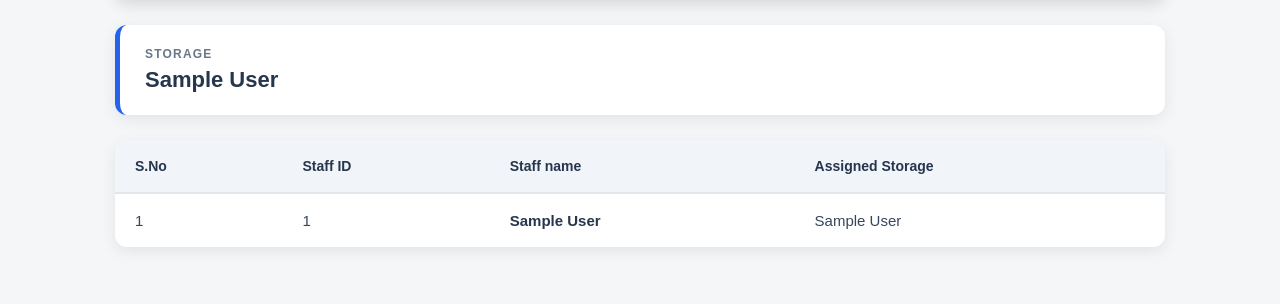
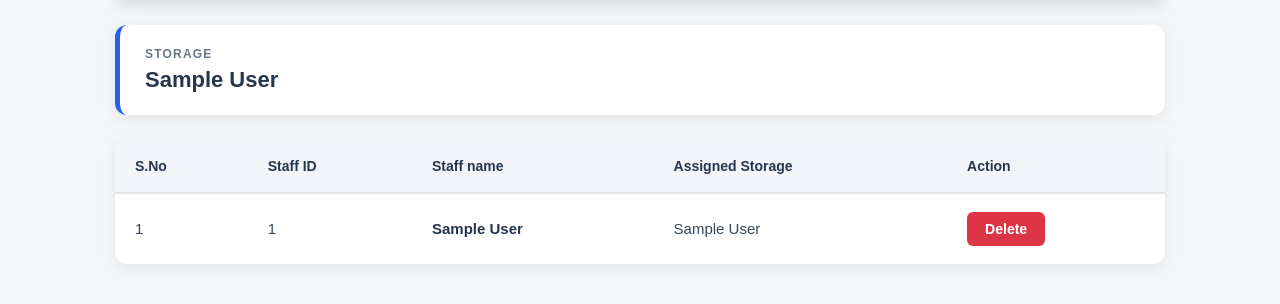
Before and after one commit to ranjith200530/crop-storage-finder, a Django app: page /show-storage-staff/1/ in a window 1280 px wide. Shown: the part 205-509 px from the top of the page. Run offline with Django 5.2, Linux system fonts and the light colour scheme; tables that the repository leaves empty hold one stand-in row (values such as "Sample post").

Commit message:
added the feature delere staff

```diff
--- a/admin_panel/urls.py
+++ b/admin_panel/urls.py
@@ -6,4 +6,9 @@ urlpatterns = [
     path("create/",views.create_staff,name="create_staff"),
     path("show-storage-staff/<int:id>/",views.show_my_staff,name="show_my_staff"),
     path("show-all-storages/",views.show_storages,name="show-storages"),
+   path(
+    "delete-staff/<int:id>/",
+    views.delete_staff,
+    name="delete_staff"
+),
 ]
--- a/admin_panel/views.py
+++ b/admin_panel/views.py
@@ -450,3 +450,56 @@ def show_my_staff(request, id):
             "staff_members": staff_members
         }
     )
+
+
+
+
+from django.contrib.auth.decorators import login_required
+from django.db import transaction
+from django.http import JsonResponse
+from django.shortcuts import get_object_or_404
+
+from .models import StaffAssignment
+
+
+@login_required
+def delete_staff(request, id):
+
+    if request.method != "POST":
+
+        return JsonResponse(
+            {
+                "success": False,
+                "message": "Invalid request method."
+            },
+            status=400
+        )
+
+
+    staff = get_object_or_404(
+        StaffAssignment,
+        user__id=id
+    )
+
+
+    user = staff.user
+
+
+    with transaction.atomic():
+
+
+
+        staff.delete()
+
+
+
+
+        user.delete()
+
+
+    return JsonResponse(
+        {
+            "success": True,
+            "message": "Staff member deleted successfully."
+        }
+    )
--- a/static/css/storage_staff.css
+++ b/static/css/storage_staff.css
@@ -181,6 +181,50 @@ tbody tr:hover {
     color: #26364d;
 }
 
+/* =========================================
+   DELETE BUTTON
+========================================= */
+
+.delete-btn {
+
+    background: #dc3545;
+
+    color: #ffffff;
+
+    border: none;
+
+    padding: 9px 18px;
+
+    border-radius: 6px;
+
+    font-size: 14px;
+
+    font-weight: 600;
+
+    cursor: pointer;
+
+    transition: 0.2s ease;
+
+    white-space: nowrap;
+}
+
+
+.delete-btn:hover {
+
+    background: #b02a37;
+
+    transform: translateY(-1px);
+}
+
+
+.delete-btn:disabled {
+
+    background: #9ca3af;
+
+    cursor: not-allowed;
+
+    transform: none;
+}
 
 /* Empty State */
 
@@ -381,7 +425,12 @@ tbody tr:hover {
     .username {
         text-align: right;
     }
+.delete-btn {
 
+    padding: 8px 16px;
+
+    font-size: 13px;
+}
 
     /* Empty State */
 
--- /dev/null
+++ b/static/js/storage_staff.js
@@ -0,0 +1,229 @@
+document.addEventListener("DOMContentLoaded", function () {
+
+    const deleteButtons =
+        document.querySelectorAll(".delete-btn");
+
+
+    deleteButtons.forEach(function (button) {
+
+        button.addEventListener("click", function () {
+
+            const userId =
+                this.dataset.userId;
+
+
+            deleteStaff(userId, this);
+
+        });
+
+    });
+
+});
+
+
+function deleteStaff(userId, button) {
+
+    const confirmation = confirm(
+        "Are you sure you want to permanently delete this staff member?"
+    );
+
+
+    if (!confirmation) {
+
+        return;
+
+    }
+
+
+    /*
+     * Disable button while deletion is in progress.
+     */
+
+    button.disabled = true;
+
+    button.innerText = "Deleting...";
+
+
+    /*
+     * Send POST request to Django.
+     */
+
+    fetch(`/delete-staff/${userId}/`, {
+
+        method: "POST",
+
+        headers: {
+
+            "X-CSRFToken": getCookie("csrftoken"),
+
+            "X-Requested-With": "XMLHttpRequest"
+
+        }
+
+    })
+
+
+    .then(function (response) {
+
+        if (!response.ok) {
+
+            throw new Error(
+                "Server returned an error."
+            );
+
+        }
+
+        return response.json();
+
+    })
+
+
+    .then(function (data) {
+
+        if (data.success) {
+
+            /*
+             * Find the row containing
+             * the clicked button.
+             */
+
+            const row =
+                button.closest("tr");
+
+
+            /*
+             * Remove the row dynamically.
+             */
+
+            row.remove();
+
+
+            /*
+             * Check if any staff members
+             * are remaining.
+             */
+
+            const remainingRows =
+                document.querySelectorAll("tbody tr");
+
+
+            /*
+             * If no staff members remain,
+             * show the empty state.
+             */
+
+            if (remainingRows.length === 0) {
+
+                const tableSection =
+                    document.querySelector(".table-section");
+
+
+                tableSection.innerHTML = `
+
+                    <section class="empty-state">
+
+                        <div class="empty-icon">
+                            👤
+                        </div>
+
+                        <h2>
+                            No Staff Members
+                        </h2>
+
+                        <p>
+                            No staff members are currently
+                            assigned to this storage.
+                        </p>
+
+                    </section>
+
+                `;
+
+            }
+
+        }
+
+
+        else {
+
+            alert(data.message);
+
+            button.disabled = false;
+
+            button.innerText = "Delete";
+
+        }
+
+    })
+
+
+    .catch(function (error) {
+
+        console.error(
+            "Delete staff error:",
+            error
+        );
+
+
+        alert(
+            "Something went wrong while deleting the staff member."
+        );
+
+
+        button.disabled = false;
+
+        button.innerText = "Delete";
+
+    });
+
+}
+
+
+/*
+ * Get Django CSRF token.
+ */
+
+function getCookie(name) {
+
+    let cookieValue = null;
+
+
+    if (
+        document.cookie &&
+        document.cookie !== ""
+    ) {
+
+        const cookies =
+            document.cookie.split(";");
+
+
+        for (let cookie of cookies) {
+
+            cookie = cookie.trim();
+
+
+            if (
+                cookie.startsWith(
+                    name + "="
+                )
+            ) {
+
+                cookieValue =
+                    decodeURIComponent(
+                        cookie.substring(
+                            name.length + 1
+                        )
+                    );
+
+                break;
+
+            }
+
+        }
+
+    }
+
+
+    return cookieValue;
+
+}
--- a/templates/admin_templates/my_staff.html
+++ b/templates/admin_templates/my_staff.html
@@ -75,6 +75,8 @@
 
                             <th>Assigned Storage</th>
 
+                            <th>Action</th>
+
                         </tr>
 
                     </thead>
@@ -84,7 +86,7 @@
 
                         {% for staff in staff_members %}
 
-                        <tr>
+                        <tr id="staff-row-{{ staff.user.id }}">
 
                             <!-- Serial Number -->
 
@@ -100,13 +102,15 @@
                             </td>
 
 
-                            <!-- Username -->
+                            <!-- Staff Name -->
 
-                            <td data-label="Username">
+                            <td data-label="Staff name">
 
                                 <span class="username">
+
                                     {{ staff.user.first_name }}
-                                     {{ staff.user.last_name }}
+                                    {{ staff.user.last_name }}
+
                                 </span>
 
                             </td>
@@ -116,6 +120,21 @@
 
                             <td data-label="Assigned Storage">
                                 {{ staff.storage.storage_name }}
+                            </td>
+
+
+                            <!-- Action -->
+
+                            <td data-label="Action">
+
+                                <button
+                                    type="button"
+                                    class="delete-btn"
+                                    data-user-id="{{ staff.user.id }}"
+                                >
+                                    Delete
+                                </button>
+
                             </td>
 
                         </tr>
@@ -155,6 +174,11 @@
 
     </main>
 
+
+    <!-- JavaScript -->
+
+    <script src="{% static 'js/storage_staff.js' %}"></script>
+
 </body>
 
 </html>
```
